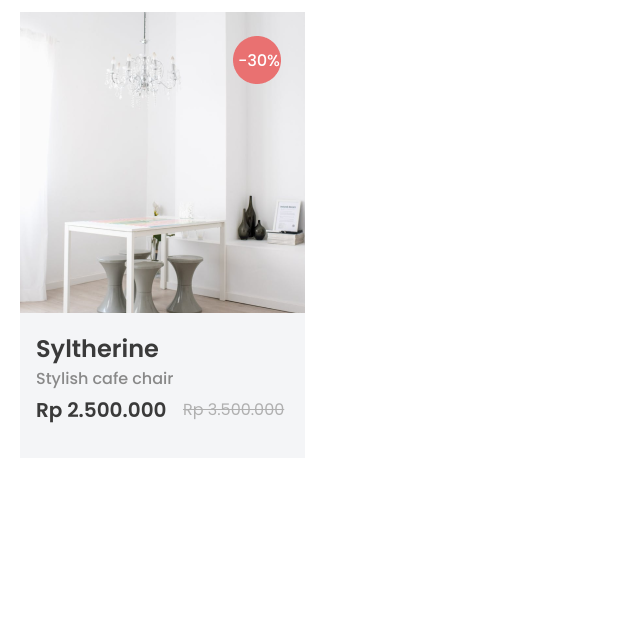
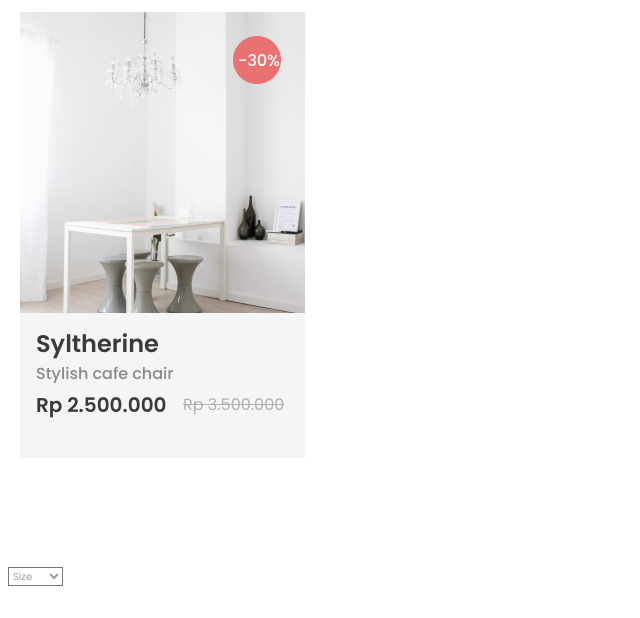
Before and after one commit to DIEN94/eCommerce-Website, a React (Create React App) app: page / in a window 1280 px wide. Shown: the top 618 px of the page, without its empty margins (0-640 px from the left). Built offline with nearby package versions, Linux system fonts and the light colour scheme; the HTML template or start-up script is replaced by a standard one.

Commit message:
correction Cart/ add DropDown

```diff
--- a/src/App.tsx
+++ b/src/App.tsx
@@ -4,13 +4,34 @@ import { MyModal } from "./components/UI/modal/MyModal";
 import { CardOfProduct } from "./components/UI/CardOfProduct/CardOfProduct";
 import imgCard from './img/image 1.png';
 import Label from './img/Label.png';
+import { DropDown } from "./components/UI/DropDown/DropDown";
 
 
 function App() {
 
+
+  const options = [
+  {
+  value: "size",
+  label: "Size"
+  },
+  {
+    value: "width",
+    label: "Width"
+  },
+  {
+    value: "height",
+    label: "Height"
+  }]
+
+  const handleDropdownChange = (value: string) => {
+    console.log('Selected value:', value);
+  };
+
   return (
     <div className="myApp">
       <CardOfProduct src={imgCard} label={Label} ProductName="Syltherine" SortDescription="Stylish cafe chair" FixPrice="Rp 2.500.000" OriginalPrice="Rp 3.500.000"/>
+      <DropDown options={options} defaultValue="size" onChange={handleDropdownChange}/>
     </div>
   );
 }
--- a/src/components/UI/CardOfProduct/CardOfProduct.module.scss
+++ b/src/components/UI/CardOfProduct/CardOfProduct.module.scss
@@ -1,4 +1,4 @@
-.MyCard {
+.myCard {
     position: relative;
     width: 285px;
     height: 446px;
@@ -8,6 +8,8 @@
 
 .imgBox {
     position: relative;
+    width: 285px;
+    height: 301px;
 }
 
 .img {
@@ -30,7 +32,7 @@
 
 .textCard {
     width: 249px;
-    height: 145px;
+    height: 99px;
     margin: 16px 20px 30px 16px;
 }
 
--- a/src/components/UI/CardOfProduct/CardOfProduct.tsx
+++ b/src/components/UI/CardOfProduct/CardOfProduct.tsx
@@ -28,9 +28,28 @@ export const CardOfProduct: FC <ICard> = ({src, label, ProductName, SortDescript
     setIsHovered(false);
   };
 
+  const addToCart = () => {
+    console.log("AddToCart");
+
+  };
+
+  const executeShare = () => {
+    console.log("done share");
+
+  };
+
+  const executeCompare = () => {
+    console.log("done compare");
+
+  };
+
+  const executeLike = () => {
+    console.log("done like");
+
+  };
   return (
     <div
-    className={classes.MyCard}
+    className={classes.myCard}
     onMouseEnter={handleMouseEnter}
     onMouseLeave={handleMouseLeave}
     >
@@ -57,17 +76,17 @@ export const CardOfProduct: FC <ICard> = ({src, label, ProductName, SortDescript
       </div>
       <div className={`${classes.buttonCard} ${isHovered ? classes.show : ''}`}>
         <div className={classes.buttonContainer}>
-            <MyButton className={classes.buttonAddToCart}>Add to cart</MyButton>
+            <MyButton className={classes.buttonAddToCart} onClick={addToCart}>Add to cart</MyButton>
             <div className={classes.buttonBox}>
-            <MyButton className={classes.buttonBoxElements}>
+            <MyButton className={classes.buttonBoxElements} onClick={executeShare}>
               <img src={Vector1}/>
               <span>Share</span>
             </MyButton>
-            <MyButton className={classes.buttonBoxElements}>
+            <MyButton className={classes.buttonBoxElements} onClick={executeCompare}>
               <img src={Vector2}/>
               <span>Compare</span>
             </MyButton>
-            <MyButton className={classes.buttonBoxElements}>
+            <MyButton className={classes.buttonBoxElements} onClick={executeLike}>
               <img src={Heart}/>
               <span>Like</span>
             </MyButton>
--- /dev/null
+++ b/src/components/UI/DropDown/DropDown.module.scss
@@ -0,0 +1,6 @@
+.myDropdown {
+    font-family: var(--font-primary);
+    background-color: white;
+    color:#9F9F9F;
+
+}
--- /dev/null
+++ b/src/components/UI/DropDown/DropDown.tsx
@@ -0,0 +1,33 @@
+import React, { FC, useState } from 'react';
+import classes from "./DropDown.module.scss";
+
+interface IOption {
+  value: string;
+  label: string;
+}
+
+interface IDropDown {
+  options: IOption[];
+  defaultValue?: string;
+  onChange: (value: string) => void;
+}
+
+export const DropDown: FC<IDropDown> = ({ options, defaultValue, onChange }) => {
+  const [selectedValue, setSelectedValue] = useState<string | undefined>(defaultValue);
+
+  const handleSelectChange = (event: React.ChangeEvent<HTMLSelectElement>) => {
+    const selectedValue = event.target.value;
+    setSelectedValue(selectedValue);
+    onChange(selectedValue);
+  };
+
+  return (
+    <select className={classes.myDropdown} value={selectedValue} onChange={handleSelectChange}>
+      {options.map((option) => (
+        <option key={option.value} value={option.value}>
+          {option.label}
+        </option>
+      ))}
+    </select>
+  );
+};
```
Also changed, not shown: src/components/UI/shortDown/shortDown.tsx (deleted, +0 -8 lines), src/components/UI/shortDown/shortDown.module.scss (deleted).
